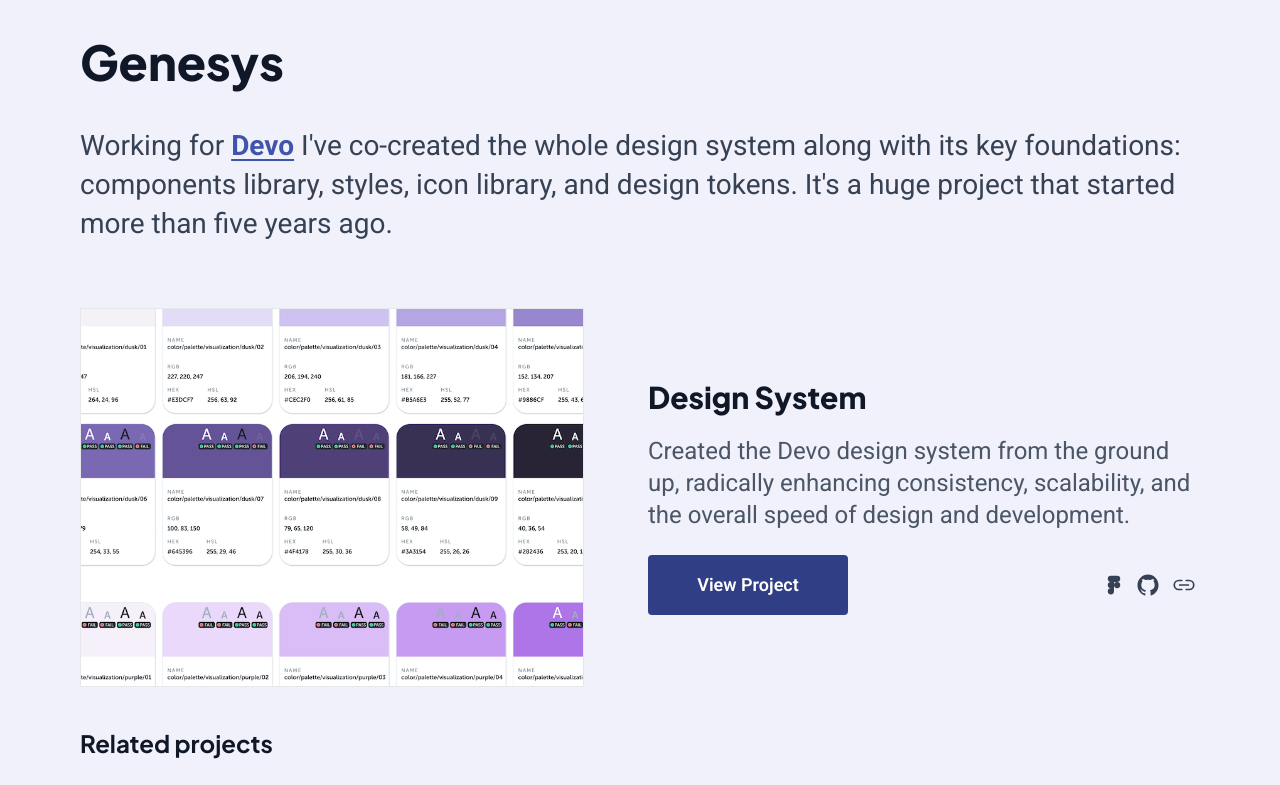
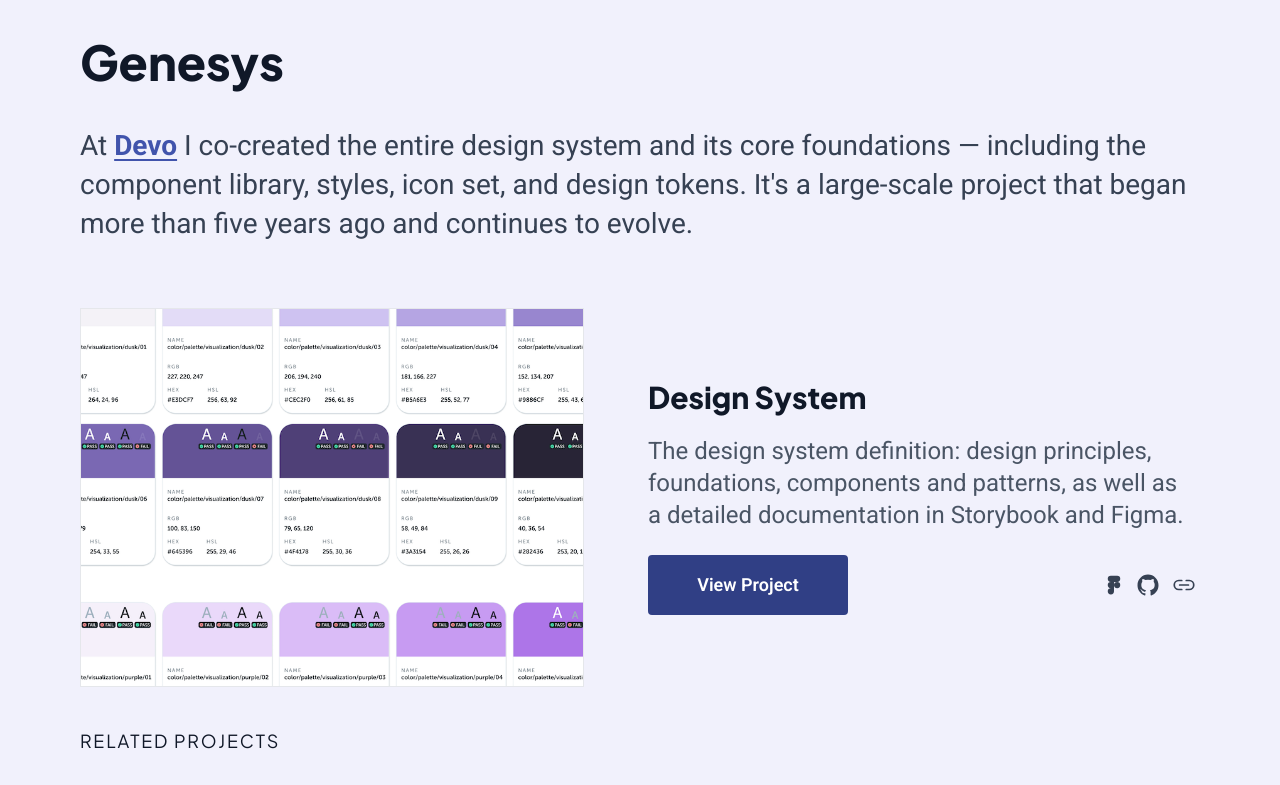
Before and after one commit to joseandresgranero/portfolio, a Next.js app: page / in a window 1280 px wide. Shown: the part 460-1245 px from the top of the page. Built offline with nearby package versions, Linux system fonts and the light colour scheme.

Commit message:
no message

```diff
--- a/src/app/components/ProjectsSection.tsx
+++ b/src/app/components/ProjectsSection.tsx
@@ -13,7 +13,7 @@
             Genesys
           </div>
           <div className="text-[28px] text-gray-700">
-            Working for{" "}
+            At{" "}
             <Link
               href="https://devo.com"
               target="_blank"
@@ -22,11 +22,13 @@
             >
               Devo
             </Link>{" "}
-            I've co-created the whole design system along with its key
-            foundations: components library, styles, icon library, and design
-            tokens. It's a huge project that started more than five years ago.
+            I co-created the entire design system and its core foundations —
+            including the component library, styles, icon set, and design
+            tokens. It's a large-scale project that began more than five years
+            ago and continues to evolve.
           </div>
         </div>
+        <div>
           <div className="mb-10">
             {projects
               .filter(
@@ -40,7 +42,7 @@
                   key={`${project.slug}-${idx}`}
                   slug={project.slug}
                   title={project.shortTitle || project.title}
-                description={project.description}
+                  description={project.shortDescription || project.description}
                   figmaLink={project.figmaLink}
                   githubLink={project.githubLink}
                   storybookLink={project.storybookLink}
@@ -51,8 +53,9 @@
                 />
               ))}
           </div>
-        <div className="text-2xl font-bold mb-10 font-heading">
-          Related projects
+          <div>
+            <div className="text-lg uppercase tracking-widest mb-8 font-heading">
+              Related Projects
             </div>
             <div className="grid sm:grid-cols-2 xl:grid-cols-3 grid-cols-1 grid-container gap-8 md:gap-16">
               {projects
@@ -66,7 +69,9 @@
                     key={`${project.slug}-${idx}`}
                     slug={project.slug}
                     title={project.shortTitle || project.title}
-                description={project.description}
+                    description={
+                      project.shortDescription || project.description
+                    }
                     figmaLink={project.figmaLink}
                     githubLink={project.githubLink}
                     storybookLink={project.storybookLink}
@@ -76,6 +81,8 @@
                     imageWidth={project.imageWidth}
                   />
                 ))}
+            </div>
+          </div>
         </div>
       </div>
       <div className="bg-white px-[var(--padding-x-base)] md:px-[var(--padding-x-base-md)] py-10  md:py-25">
--- a/src/app/data/projects.tsx
+++ b/src/app/data/projects.tsx
@@ -8,6 +8,8 @@
     role: "I led the creation of the design system, collaborating closely with frontend developers and my design team colleagues to ensure a cohesive and efficient design language across the platform.",
     description:
       "Created the Devo design system from the ground up, radically enhancing consistency, scalability, and the overall speed of design and development.",
+    shortDescription:
+      "The design system definition: design principles, foundations, components and patterns, as well as a detailed documentation in Storybook and Figma.",
     image: "/projects/design-system/img/design-system-thumb.png",
     imageAlt: "Genesys Design System Banner",
     imageWidth: 800,
--- a/src/app/globals.css
+++ b/src/app/globals.css
@@ -21,7 +21,7 @@
   --primary-color-strong: #151a33;
   --secondary-color: #fafaff;
   --secondary-color-weak: #fbfbff;
-  --secondary-color-medium: #f7f7f8;
+  --secondary-color-medium: #f5f5fc;
   --secondary-color-strong: #f1f1fc;
   --header-height: 98px;
   --header-height-compact: 64px;
--- a/src/app/layout.tsx
+++ b/src/app/layout.tsx
@@ -73,7 +73,7 @@
     siteName: "Jose Andrés Granero - Portfolio",
     images: [
       {
-        url: "/assets/img/social-preview.png",
+        url: "/social-preview.png",
         width: 330,
         height: 330,
       },
--- a/src/types/article.d.ts
+++ b/src/types/article.d.ts
@@ -5,6 +5,7 @@
   cat: string[];
   shortTitle?: string;
   description: React.ReactNode;
+  shortDescription?: React.ReactNode;
   role: string;
   image: string;
   imageAlt: string;
```
Also changed, not shown: src/app/social-preview.png (renamed from public/assets/img/social-preview.png). Lines whose indentation alone changed are shown as unchanged.
